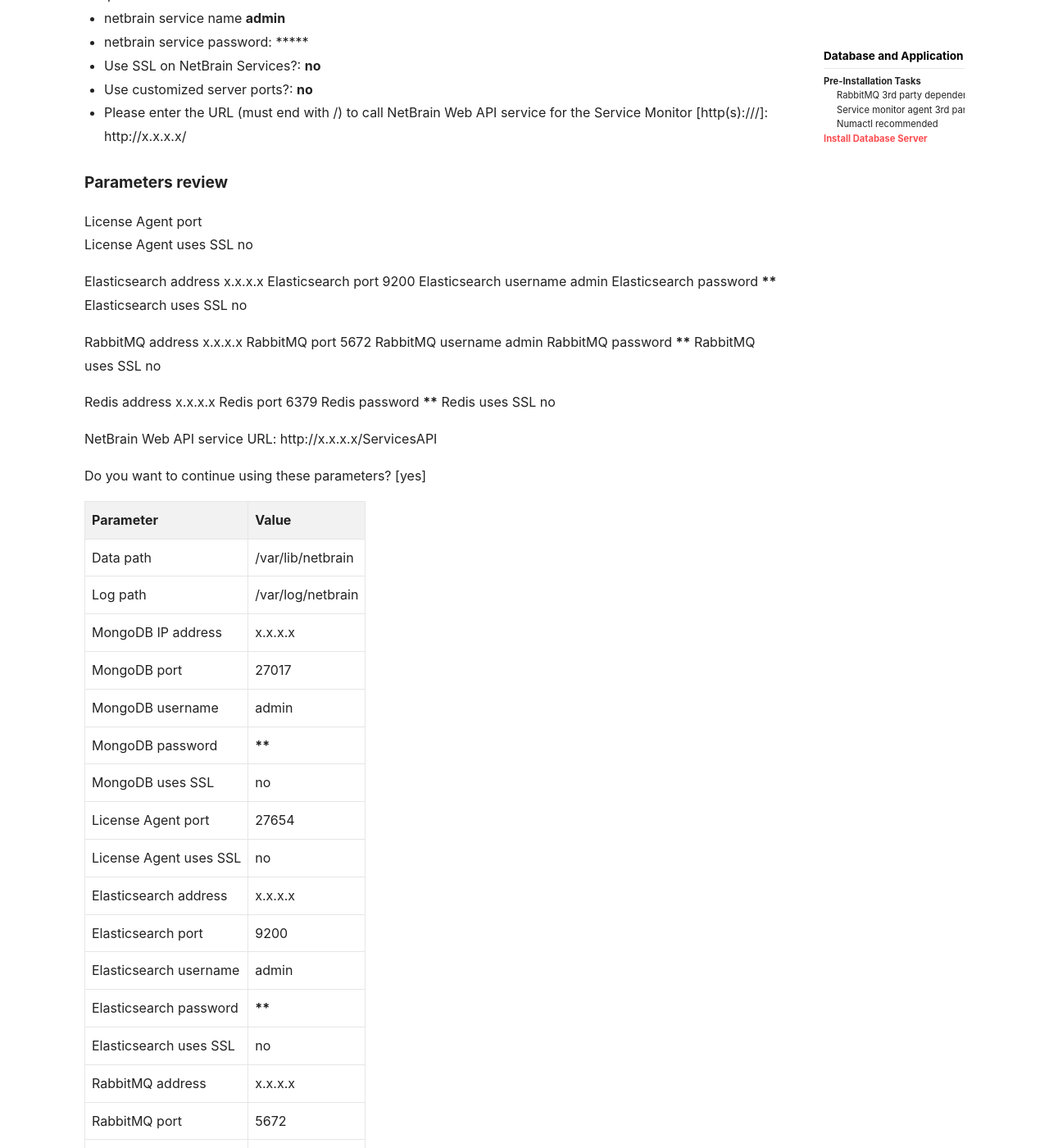
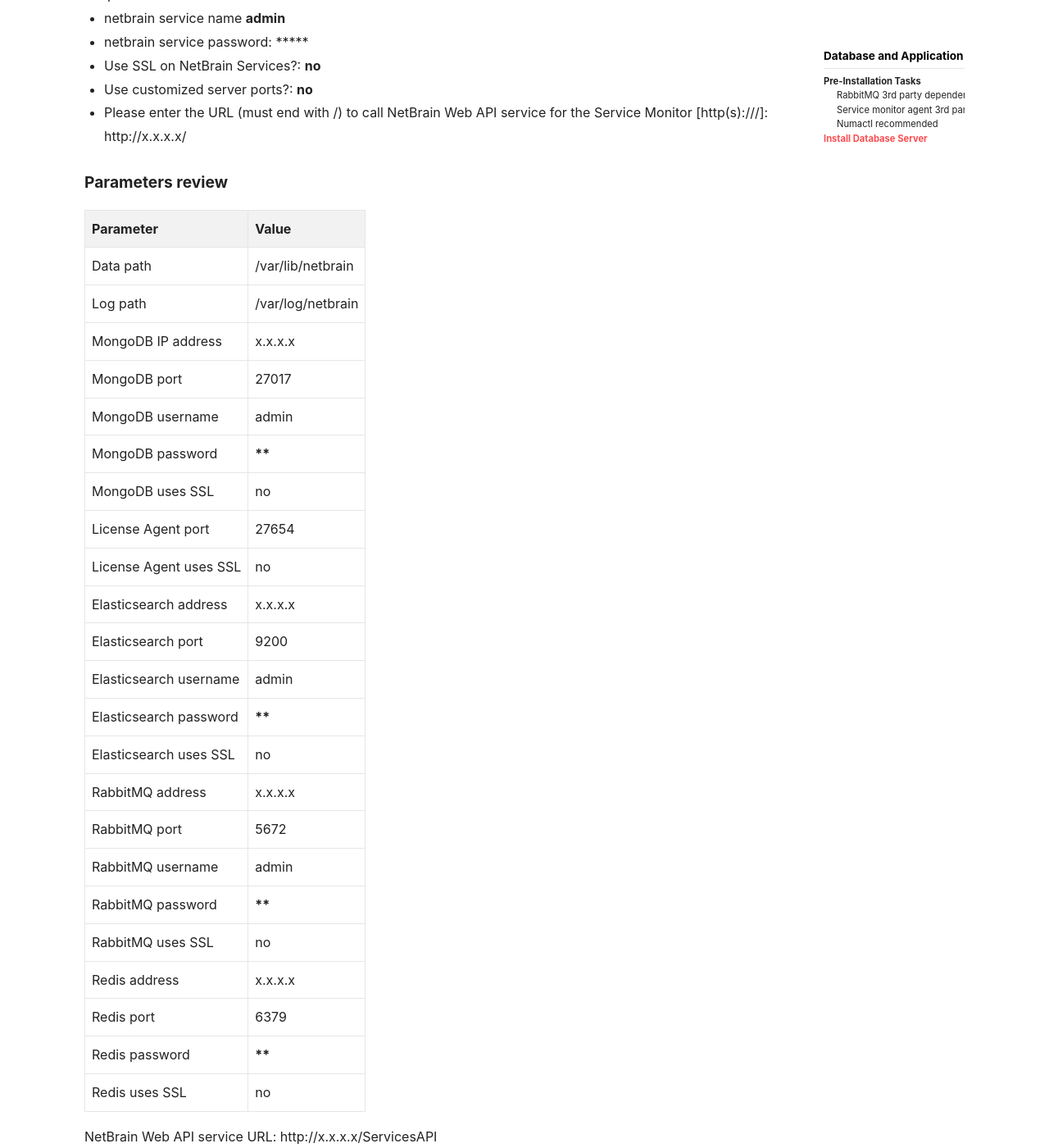
Before and after one commit to amarinjs/sitio, a Jekyll site: the page built from _posts/2019-12-12-Netbrain-all-in-two.md, in a window 1280 px wide and 1400 px high, scrolled down 3212 px. Shown: the whole window at 82% size. Built offline with Jekyll 4.4.1, drawn with Linux system fonts in a browser that asks for light colours; nearby versions of some CDN libraries; comment, search, counter and statistics services are not loaded; some of the changed text lies outside the part shown.

Commit message:
Update 2019-12-12-Netbrain-all-in-two.md

```diff
--- a/_posts/2019-12-12-Netbrain-all-in-two.md
+++ b/_posts/2019-12-12-Netbrain-all-in-two.md
@@ -139,30 +139,6 @@
 
 #### Parameters review
 
-License Agent port
-License Agent uses SSL         no
-
-Elasticsearch address          x.x.x.x
-Elasticsearch port             9200
-Elasticsearch username         admin
-Elasticsearch password         ******
-Elasticsearch uses SSL         no
-
-RabbitMQ address               x.x.x.x
-RabbitMQ port                  5672
-RabbitMQ username              admin
-RabbitMQ password              ******
-RabbitMQ uses SSL              no
-
-Redis address                  x.x.x.x
-Redis port                     6379
-Redis password                 ******
-Redis uses SSL                 no
-
-NetBrain Web API service URL:   http://x.x.x.x/ServicesAPI
-
-Do you want to continue using these parameters? [yes]
-
 |-----------------+------------|
 | Parameter | Value |
 |:-----------------|:-----------|
```
Also changed, not shown: other parts of _posts/2019-12-12-Netbrain-all-in-two.md (+4 -0 lines).
